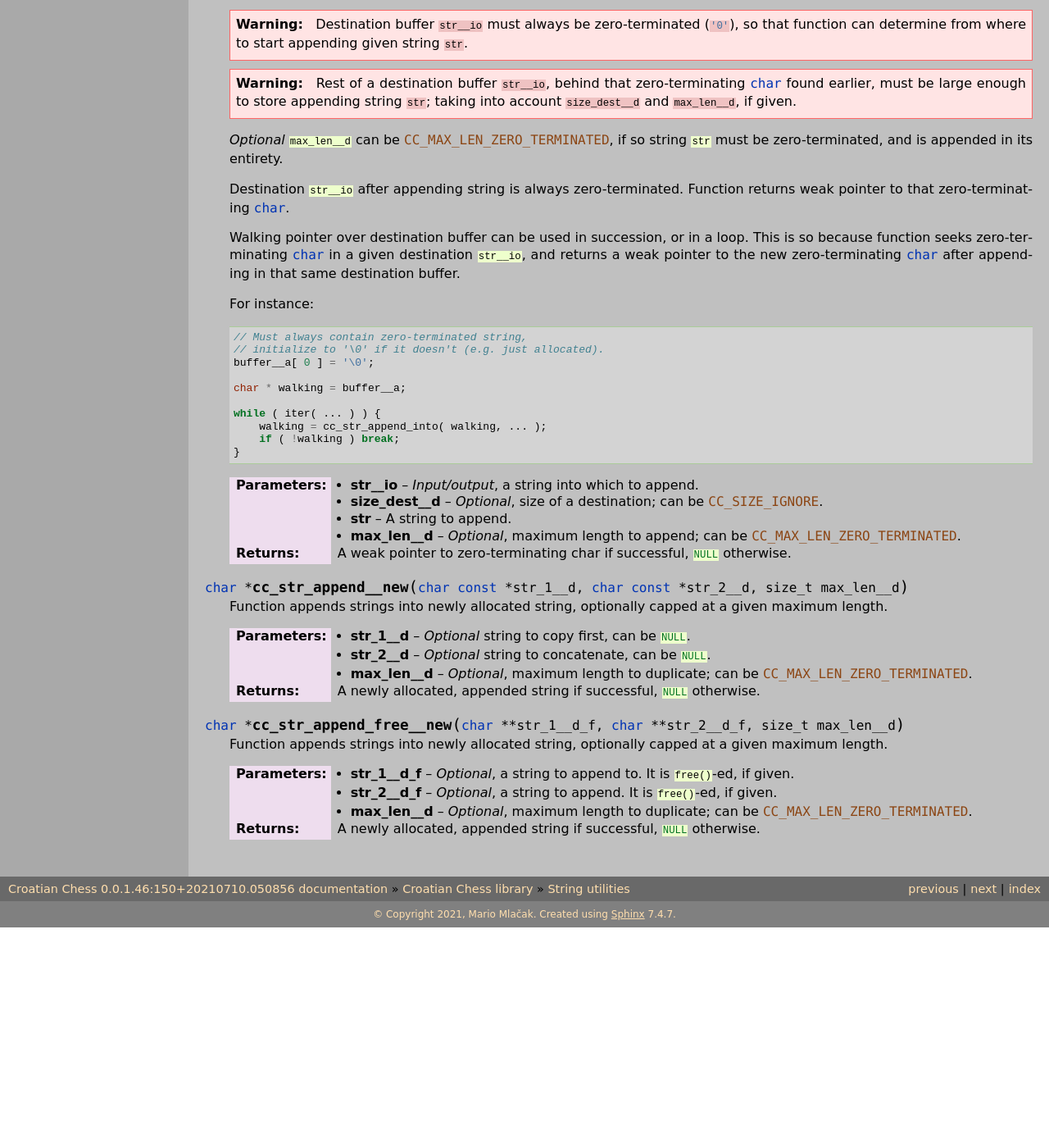
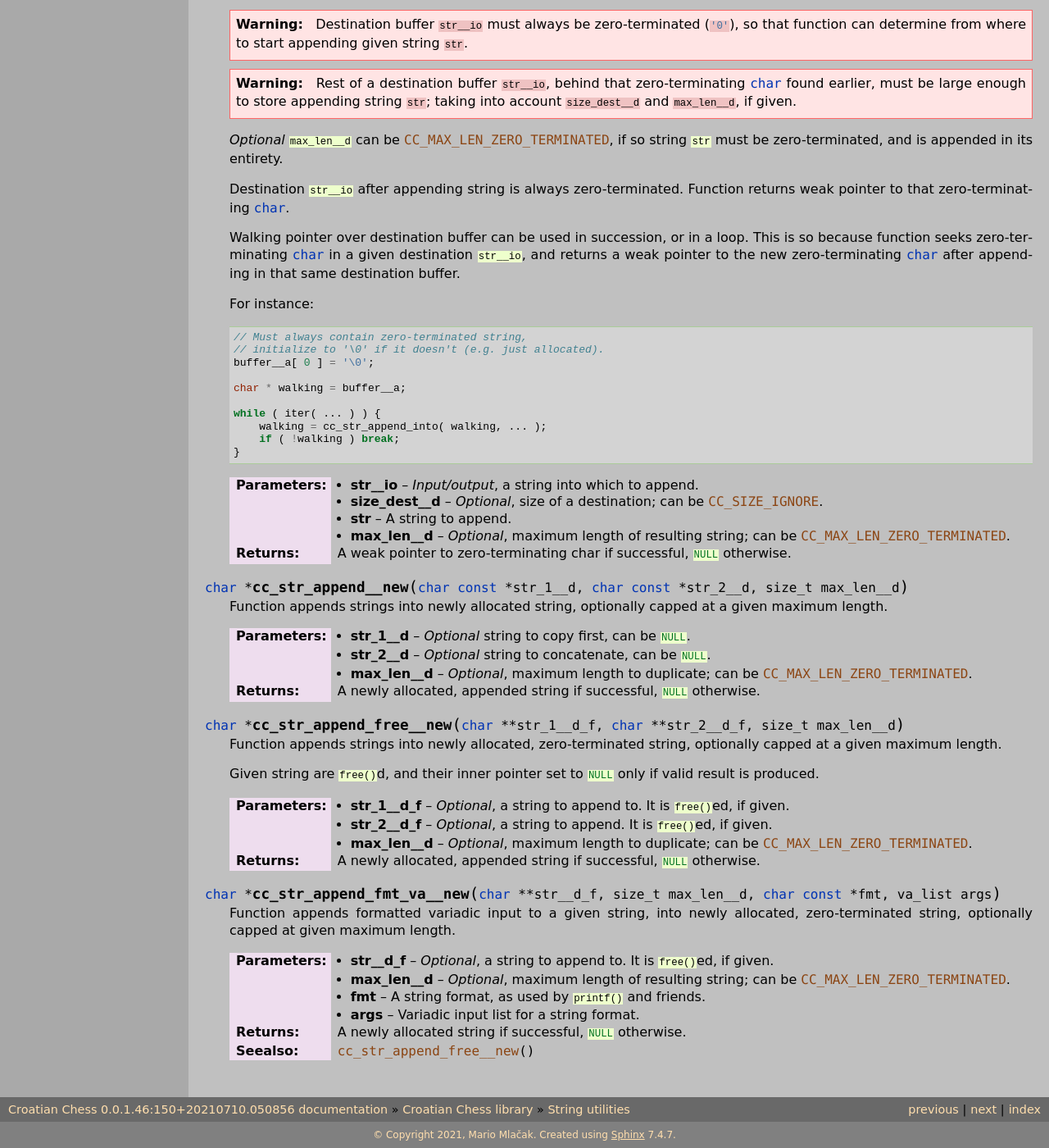
Before and after one commit to mmlacak/crochess, a Sphinx documentation site: the page built from docs/source/libcc/ccstrutils.rst, in a window 1280 px wide and 1400 px high, scrolled down 6662 px. Shown: the whole window at 82% size. Built offline with Sphinx 7.4.7, drawn with Linux system fonts in a browser that asks for light colours; before the commit the page ends 7793 px from its top, so only the background shows below that.

Commit message:
Documented cc_str_append_fmt_va__new().

```diff
--- a/docs/source/libcc/ccstrutils.rst
+++ b/docs/source/libcc/ccstrutils.rst
@@ -455,7 +455,7 @@ String utility functions
     :param str__io: *Input/output*, a string into which to append.
     :param size_dest__d: *Optional*, size of a destination; can be :c:expr:`CC_SIZE_IGNORE`.
     :param str: A string to append.
-    :param max_len__d: *Optional*, maximum length to append; can be :c:expr:`CC_MAX_LEN_ZERO_TERMINATED`.
+    :param max_len__d: *Optional*, maximum length of resulting string; can be :c:expr:`CC_MAX_LEN_ZERO_TERMINATED`.
     :returns: A weak pointer to zero-terminating char if successful, :c:`NULL` otherwise.
 
 .. c:function:: char * cc_str_append__new( char const * str_1__d, char const * str_2__d, size_t max_len__d )
@@ -470,10 +470,26 @@ String utility functions
 
 .. c:function:: char * cc_str_append_free__new( char ** str_1__d_f, char ** str_2__d_f, size_t max_len__d )
 
-    Function appends strings into newly allocated string, optionally
-    capped at a given maximum length.
+    Function appends strings into newly allocated, zero-terminated string,
+    optionally capped at a given maximum length.
 
-    :param str_1__d_f: *Optional*, a string to append to. It is :c:`free()`-ed, if given.
-    :param str_2__d_f: *Optional*, a string to append. It is :c:`free()`-ed, if given.
+    Given string are :c:`free()`\d, and their inner pointer set to
+    :c:`NULL` only if valid result is produced.
+
+    :param str_1__d_f: *Optional*, a string to append to. It is :c:`free()`\ed, if given.
+    :param str_2__d_f: *Optional*, a string to append. It is :c:`free()`\ed, if given.
     :param max_len__d: *Optional*, maximum length to duplicate; can be :c:expr:`CC_MAX_LEN_ZERO_TERMINATED`.
     :returns: A newly allocated, appended string if successful, :c:`NULL` otherwise.
+
+.. c:function:: char * cc_str_append_fmt_va__new( char ** str__d_f, size_t max_len__d, char const * fmt, va_list args )
+
+    Function appends formatted variadic input to a given string, into
+    newly allocated, zero-terminated string, optionally capped at given
+    maximum length.
+
+    :param str__d_f: *Optional*, a string to append to. It is :c:`free()`\ed, if given.
+    :param max_len__d: *Optional*, maximum length of resulting string; can be :c:expr:`CC_MAX_LEN_ZERO_TERMINATED`.
+    :param fmt: A string format, as used by :c:`printf()` and friends.
+    :param args: Variadic input list for a string format.
+    :returns: A newly allocated string if successful, :c:`NULL` otherwise.
+    :seealso: :c:expr:`cc_str_append_free__new()`
```
Also changed, not shown: 1 other file.
